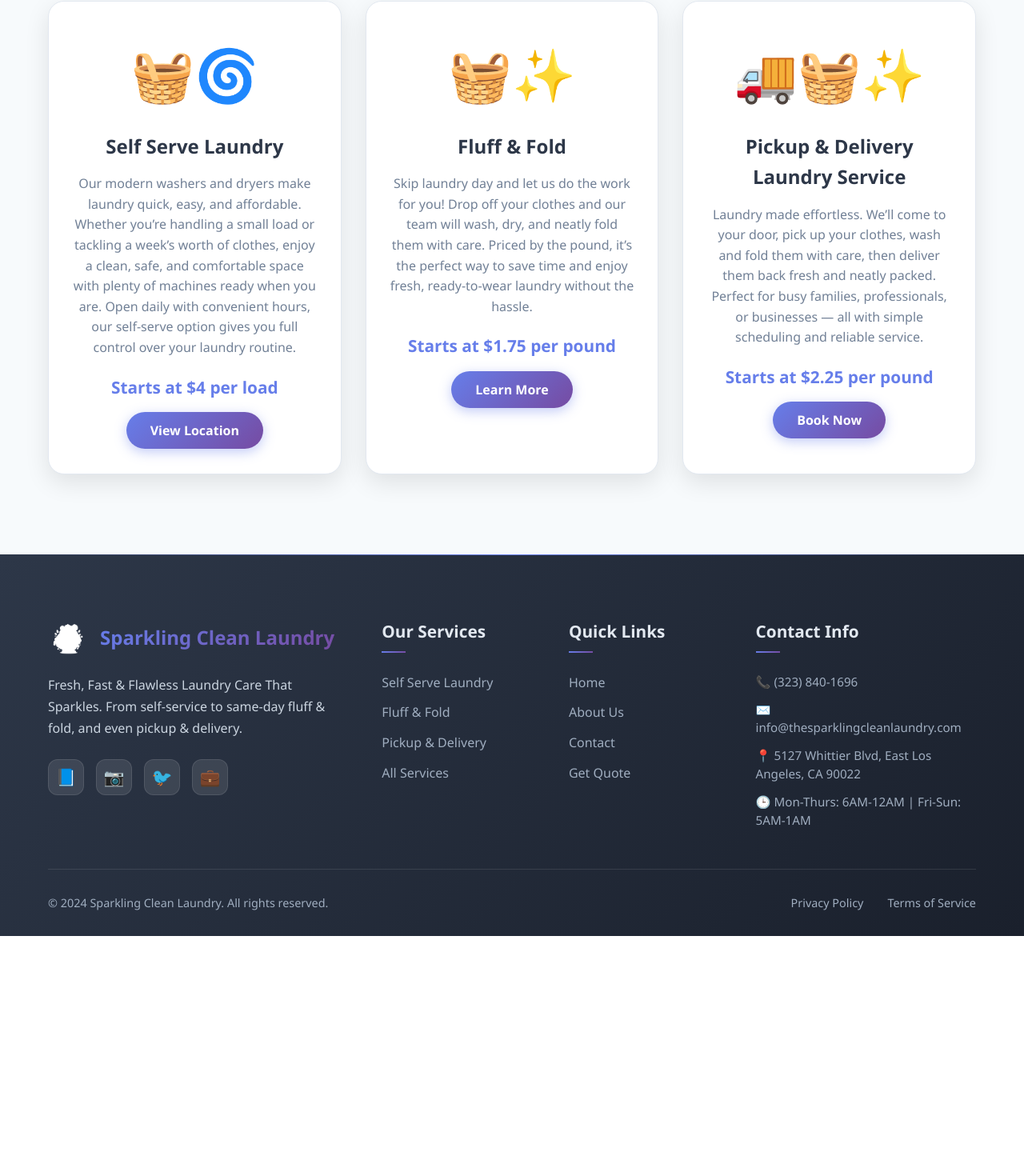
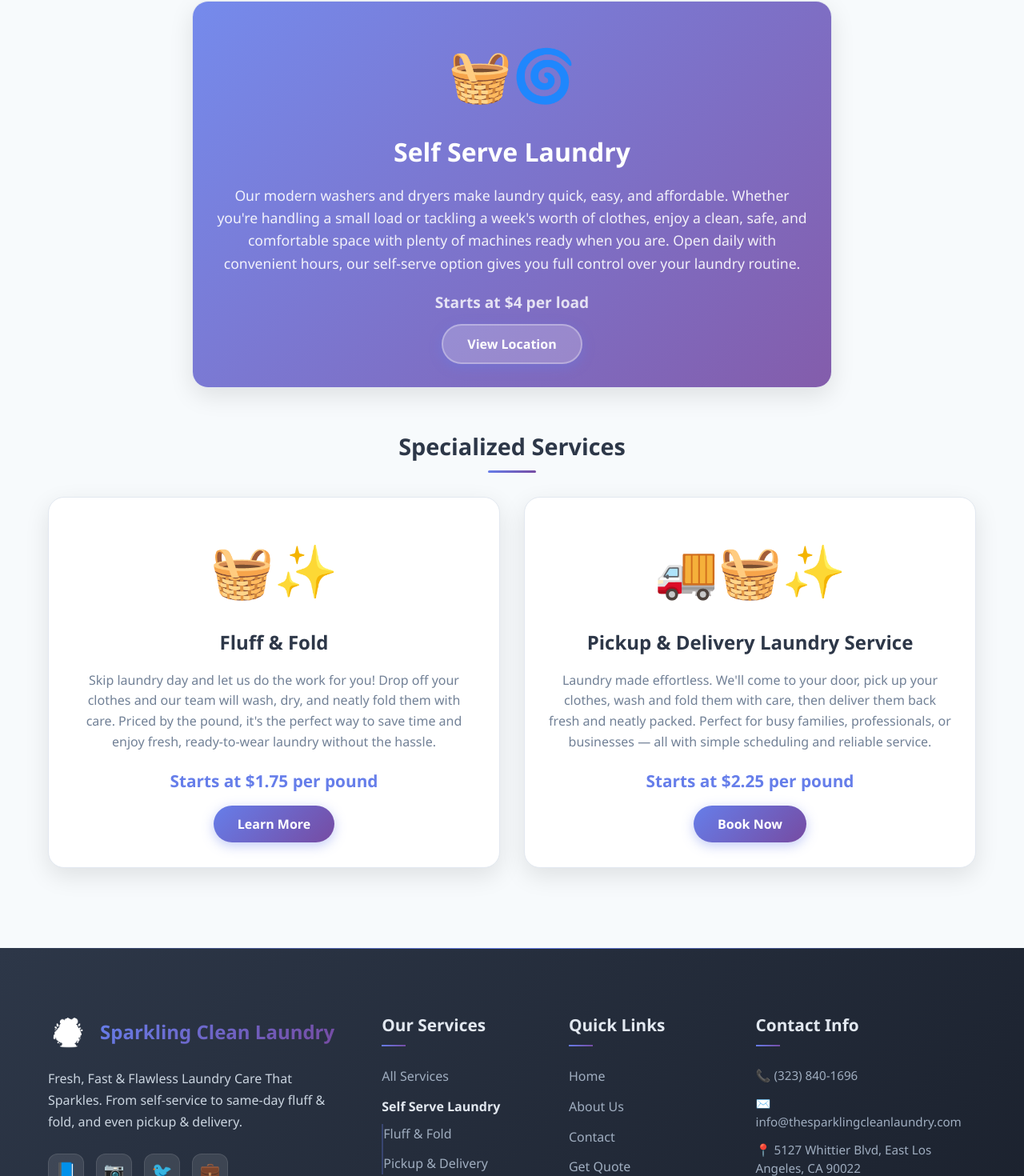
Before and after one commit to RheeB804/SparklingCleanLaundry, a React (Create React App) app: page /services in a window 1280 px wide. Shown: the part 507-1977 px from the top of the page at 80% size. Before the commit the page ends 1677 px from the top, so only its background shows below. Built offline with nearby package versions, Linux system fonts and the light colour scheme.

Commit message:
added pages under services tab

```diff
--- a/src/components/Footer.css
+++ b/src/components/Footer.css
@@ -106,6 +106,56 @@
 .footer-section ul li a:hover::before {
   opacity: 1;
   left: -10px;
+}
+
+/* Service Category Styling */
+.service-category {
+  margin-bottom: 15px;
+}
+
+.service-main {
+  color: #e2e8f0;
+  font-weight: 600;
+  font-size: 1rem;
+  display: block;
+  margin-bottom: 8px;
+  padding-left: 0;
+}
+
+.service-submenu {
+  list-style: none;
+  padding-left: 20px;
+  margin: 0;
+  border-left: 2px solid rgba(102, 126, 234, 0.3);
+}
+
+.service-submenu li {
+  margin-bottom: 8px;
+}
+
+.service-submenu li a {
+  color: #a0aec0;
+  font-size: 0.9rem;
+  padding-left: 0;
+}
+
+.service-submenu li a:hover {
+  color: #667eea;
+  padding-left: 8px;
+}
+
+.service-submenu li a::before {
+  content: '•';
+  position: absolute;
+  left: -12px;
+  opacity: 0;
+  transition: all 0.3s ease;
+  color: #667eea;
+}
+
+.service-submenu li a:hover::before {
+  opacity: 1;
+  left: -8px;
 }
 
 /* Footer Logo */
@@ -249,6 +299,10 @@
     text-align: center;
   }
 
+  .service-submenu {
+    padding-left: 15px;
+  }
+
   .footer-bottom {
     flex-direction: column;
     text-align: center;
--- a/src/components/Footer.js
+++ b/src/components/Footer.js
@@ -31,10 +31,14 @@ const Footer = () => {
           <div className="footer-section">
             <h4>Our Services</h4>
             <ul>
-              <li><Link to="/services">Self Serve Laundry</Link></li>
-              <li><Link to="/flufffold">Fluff & Fold</Link></li>
-              <li><Link to="/pickupdelivery">Pickup & Delivery</Link></li>
               <li><Link to="/services">All Services</Link></li>
+              <li className="service-category">
+                <span className="service-main">Self Serve Laundry</span>
+                <ul className="service-submenu">
+                  <li><Link to="/flufffold">Fluff & Fold</Link></li>
+                  <li><Link to="/pickupdelivery">Pickup & Delivery</Link></li>
+                </ul>
+              </li>
             </ul>
           </div>
 
--- a/src/components/Header.css
+++ b/src/components/Header.css
@@ -101,6 +101,71 @@
 .nav-link.active::after {
   width: 100%;
   background: #667eea;
+}
+
+/* Dropdown Menu Styles */
+.nav-dropdown {
+  position: relative;
+}
+
+.nav-dropdown:hover .nav-submenu {
+  opacity: 1;
+  visibility: visible;
+  transform: translateY(0);
+}
+
+.nav-submenu {
+  position: absolute;
+  top: 100%;
+  left: 0;
+  background: white;
+  border-radius: 8px;
+  box-shadow: 0 10px 30px rgba(0, 0, 0, 0.15);
+  list-style: none;
+  padding: 10px 0;
+  margin: 0;
+  min-width: 180px;
+  opacity: 0;
+  visibility: hidden;
+  transform: translateY(-10px);
+  transition: all 0.3s ease;
+  z-index: 1000;
+  border: 1px solid rgba(0, 0, 0, 0.1);
+}
+
+.nav-submenu li {
+  margin: 0;
+}
+
+.nav-sublink {
+  display: block;
+  padding: 12px 20px;
+  color: #4a5568;
+  text-decoration: none;
+  font-size: 0.95rem;
+  font-weight: 500;
+  transition: all 0.3s ease;
+  position: relative;
+}
+
+.nav-sublink:hover {
+  color: #667eea;
+  background: rgba(102, 126, 234, 0.05);
+  padding-left: 25px;
+}
+
+.nav-sublink::before {
+  content: '→';
+  position: absolute;
+  left: 15px;
+  opacity: 0;
+  transition: all 0.3s ease;
+  color: #667eea;
+}
+
+.nav-sublink:hover::before {
+  opacity: 1;
+  left: 20px;
 }
 
 .header-actions {
@@ -218,6 +283,50 @@
     border-bottom: none;
   }
 
+  /* Mobile Dropdown Styles */
+  .nav-dropdown:hover .nav-submenu {
+    opacity: 1;
+    visibility: visible;
+    transform: translateY(0);
+    position: static;
+    box-shadow: none;
+    border: none;
+    background: rgba(102, 126, 234, 0.05);
+    border-radius: 0;
+    margin-top: 0;
+  }
+
+  .nav-submenu {
+    position: static;
+    opacity: 1;
+    visibility: visible;
+    transform: none;
+    box-shadow: none;
+    border: none;
+    background: rgba(102, 126, 234, 0.05);
+    border-radius: 0;
+    margin: 0;
+    padding: 0;
+  }
+
+  .nav-sublink {
+    padding: 15px 40px;
+    font-size: 1rem;
+    border-bottom: 1px solid rgba(102, 126, 234, 0.1);
+  }
+
+  .nav-sublink:last-child {
+    border-bottom: none;
+  }
+
+  .nav-sublink::before {
+    left: 20px;
+  }
+
+  .nav-sublink:hover::before {
+    left: 25px;
+  }
+
   .nav-link {
     display: block;
     padding: 20px 0;
--- a/src/components/Header.js
+++ b/src/components/Header.js
@@ -80,7 +80,7 @@ const Header = () => {
                 Home
               </Link>
             </li>
-            <li>
+            <li className="nav-dropdown">
               <Link
                 to="/services"
                 className={`nav-link ${getActivePage() === 'services' ? 'active' : ''}`}
@@ -88,6 +88,26 @@ const Header = () => {
               >
                 Services
               </Link>
+              <ul className="nav-submenu">
+                <li>
+                  <Link
+                    to="/flufffold"
+                    className="nav-sublink"
+                    onClick={closeMenu}
+                  >
+                    Fluff & Fold
+                  </Link>
+                </li>
+                <li>
+                  <Link
+                    to="/pickupdelivery"
+                    className="nav-sublink"
+                    onClick={closeMenu}
+                  >
+                    Pickup & Delivery
+                  </Link>
+                </li>
+              </ul>
             </li>
             <li>
               <Link
--- a/src/components/Hero.css
+++ b/src/components/Hero.css
@@ -58,8 +58,19 @@
 
 .hero-actions {
   display: flex;
-  gap: 20px;
+  gap: 15px;
   flex-wrap: wrap;
+  align-items: center;
+}
+
+.hero-actions .primary-button {
+  flex: 1;
+  min-width: 160px;
+}
+
+.hero-actions .secondary-button {
+  flex: 1;
+  min-width: 160px;
 }
 
 
@@ -113,6 +124,15 @@
 
   .hero-actions {
     justify-content: center;
+    flex-direction: column;
+    gap: 12px;
+  }
+
+  .hero-actions .primary-button,
+  .hero-actions .secondary-button {
+    flex: none;
+    width: 100%;
+    max-width: 280px;
   }
 
   .hero-features {
--- a/src/components/Hero.js
+++ b/src/components/Hero.js
@@ -17,8 +17,9 @@ const Hero = () => {
             more of your day.
           </p>
           <div className="hero-actions">
-            <Link to="/services" className="primary-button">Learn More</Link>
-            {/* <button className="secondary-button">Learn More</button> */}
+            <Link to="/services" className="primary-button">All Services</Link>
+            <Link to="/flufffold" className="secondary-button">Fluff & Fold</Link>
+            <Link to="/pickupdelivery" className="secondary-button">Pickup & Delivery</Link>
           </div>
         </div>
 
--- a/src/components/Services.css
+++ b/src/components/Services.css
@@ -14,6 +14,128 @@
   grid-template-columns: repeat(auto-fit, minmax(350px, 1fr));
   gap: 30px;
   margin-top: 60px;
+}
+
+/* Hierarchical Services Layout */
+.services-hierarchy {
+  margin-top: 60px;
+}
+
+.main-service {
+  margin-bottom: 50px;
+}
+
+.main-service-card {
+  max-width: 800px;
+  margin: 0 auto;
+  background: linear-gradient(135deg, #667eea 0%, #764ba2 100%);
+  color: white;
+  position: relative;
+  overflow: hidden;
+}
+
+.main-service-card::before {
+  content: '';
+  position: absolute;
+  top: 0;
+  left: 0;
+  right: 0;
+  bottom: 0;
+  background: linear-gradient(135deg, rgba(102, 126, 234, 0.9) 0%, rgba(118, 75, 162, 0.9) 100%);
+  z-index: 1;
+}
+
+.main-service-card > * {
+  position: relative;
+  z-index: 2;
+}
+
+.main-service-card .service-title {
+  color: white;
+  font-size: 2rem;
+}
+
+.main-service-card .service-description {
+  color: rgba(255, 255, 255, 0.9);
+  font-size: 1.1rem;
+}
+
+.main-service-card .service-price {
+  color: rgba(255, 255, 255, 0.8);
+  font-size: 1.2rem;
+  font-weight: 600;
+}
+
+.main-service-card .service-button {
+  background: rgba(255, 255, 255, 0.2);
+  color: white;
+  border: 2px solid rgba(255, 255, 255, 0.3);
+}
+
+.main-service-card .service-button:hover {
+  background: white;
+  color: #667eea;
+  border-color: white;
+}
+
+.sub-services {
+  margin-top: 40px;
+}
+
+.sub-services-title {
+  text-align: center;
+  font-size: 1.8rem;
+  font-weight: 700;
+  color: #2d3748;
+  margin-bottom: 40px;
+  position: relative;
+}
+
+.sub-services-title::after {
+  content: '';
+  position: absolute;
+  bottom: -10px;
+  left: 50%;
+  transform: translateX(-50%);
+  width: 60px;
+  height: 3px;
+  background: linear-gradient(135deg, #667eea 0%, #764ba2 100%);
+  border-radius: 2px;
+}
+
+.sub-services-grid {
+  display: grid;
+  grid-template-columns: repeat(auto-fit, minmax(350px, 1fr));
+  gap: 30px;
+}
+
+.sub-service-card {
+  background: white;
+  border: 2px solid #e2e8f0;
+  position: relative;
+  transition: all 0.3s ease;
+}
+
+.sub-service-card::before {
+  content: '';
+  position: absolute;
+  top: 0;
+  left: 0;
+  right: 0;
+  height: 4px;
+  background: linear-gradient(135deg, #667eea 0%, #764ba2 100%);
+  opacity: 0;
+  transition: opacity 0.3s ease;
+}
+
+.sub-service-card:hover::before {
+  opacity: 1;
+}
+
+.sub-service-card:hover {
+  border-color: #667eea;
+  transform: translateY(-5px);
+  box-shadow: 0 15px 35px rgba(102, 126, 234, 0.15);
 }
 
 .service-card {
@@ -83,4 +205,27 @@
   .service-card {
     padding: 30px 20px;
   }
+
+  /* Mobile Hierarchical Styles */
+  .main-service-card {
+    padding: 30px 20px;
+  }
+
+  .main-service-card .service-title {
+    font-size: 1.6rem;
+  }
+
+  .main-service-card .service-description {
+    font-size: 1rem;
+  }
+
+  .sub-services-grid {
+    grid-template-columns: 1fr;
+    gap: 20px;
+  }
+
+  .sub-services-title {
+    font-size: 1.5rem;
+    margin-bottom: 30px;
+  }
 }
--- a/src/components/Services.js
+++ b/src/components/Services.js
@@ -3,63 +3,58 @@ import './Services.css';
 import { Link } from 'react-router-dom';
 
 const Services = () => {
-  const services = [
-    {
+  const mainService = {
     id: 1,
     icon: '🧺🌀',
     title: 'Self Serve Laundry',
-      description: 'Our modern washers and dryers make laundry quick, easy, and affordable. Whether you’re handling a small load or tackling a week’s worth of clothes, enjoy a clean, safe, and comfortable space with plenty of machines ready when you are. Open daily with convenient hours, our self-serve option gives you full control over your laundry routine.',
+    description: 'Our modern washers and dryers make laundry quick, easy, and affordable. Whether you\'re handling a small load or tackling a week\'s worth of clothes, enjoy a clean, safe, and comfortable space with plenty of machines ready when you are. Open daily with convenient hours, our self-serve option gives you full control over your laundry routine.',
     price: 'Starts at $4 per load',
     button: 'View Location',
     link: '/contact'
-    },
+  };
+
+  const subServices = [
     {
       id: 2,
       icon: '🧺✨',
       title: 'Fluff & Fold',
-      description: 'Skip laundry day and let us do the work for you! Drop off your clothes and our team will wash, dry, and neatly fold them with care. Priced by the pound, it’s the perfect way to save time and enjoy fresh, ready-to-wear laundry without the hassle.',
+      description: 'Skip laundry day and let us do the work for you! Drop off your clothes and our team will wash, dry, and neatly fold them with care. Priced by the pound, it\'s the perfect way to save time and enjoy fresh, ready-to-wear laundry without the hassle.',
       price: 'Starts at $1.75 per pound',
       button: 'Learn More',
-      link: '/FluffFold'
+      link: '/flufffold'
     },
     {
       id: 3,
       icon: '🚚🧺✨',
       title: 'Pickup & Delivery Laundry Service',
-      description: 'Laundry made effortless. We’ll come to your door, pick up your clothes, wash and fold them with care, then deliver them back fresh and neatly packed. Perfect for busy families, professionals, or businesses — all with simple scheduling and reliable service.',
+      description: 'Laundry made effortless. We\'ll come to your door, pick up your clothes, wash and fold them with care, then deliver them back fresh and neatly packed. Perfect for busy families, professionals, or businesses — all with simple scheduling and reliable service.',
       price: 'Starts at $2.25 per pound',
       button: 'Book Now',
-      link: '/PickupDelivery'
-    },
-    /*{
-      id: 4,
-      icon: '🪟',
-      title: 'Window Cleaning',
-      description: 'Interior and exterior window cleaning for crystal clear views.',
-      price: 'From $59'
-    },
-    {
-      id: 5,
-      icon: '🛋️',
-      title: 'Carpet Cleaning',
-      description: 'Professional carpet and upholstery cleaning and stain removal.',
-      price: 'From $79'
-    },
-    {
-      id: 6,
-      icon: '✨',
-      title: 'Post-Construction',
-      description: 'Comprehensive cleaning after renovations or construction projects.',
-      price: 'From $299'
-    }*/
+      link: '/pickupdelivery'
+    }
   ];
 
   return (
     <section id="services" className="services">
       <div className="services-container">
-        <div className="services-grid">
-          {services.map((service) => (
-            <div key={service.id} className="service-card">
+        <div className="services-hierarchy">
+          {/* Main Service */}
+          <div className="main-service">
+            <div className="service-card main-service-card">
+              <div className="service-icon">{mainService.icon}</div>
+              <h3 className="service-title">{mainService.title}</h3>
+              <p className="service-description">{mainService.description}</p>
+              <div className="service-price">{mainService.price}</div>
+              <Link to={mainService.link} className="service-button">{mainService.button}</Link>
+            </div>
+          </div>
+
+          {/* Sub Services */}
+          <div className="sub-services">
+            <h4 className="sub-services-title">Specialized Services</h4>
+            <div className="sub-services-grid">
+              {subServices.map((service) => (
+                <div key={service.id} className="service-card sub-service-card">
                   <div className="service-icon">{service.icon}</div>
                   <h3 className="service-title">{service.title}</h3>
                   <p className="service-description">{service.description}</p>
@@ -69,6 +64,8 @@ const Services = () => {
               ))}
             </div>
           </div>
+        </div>
+      </div>
     </section>
   );
 };
```
Lines whose indentation alone changed are shown as unchanged.
